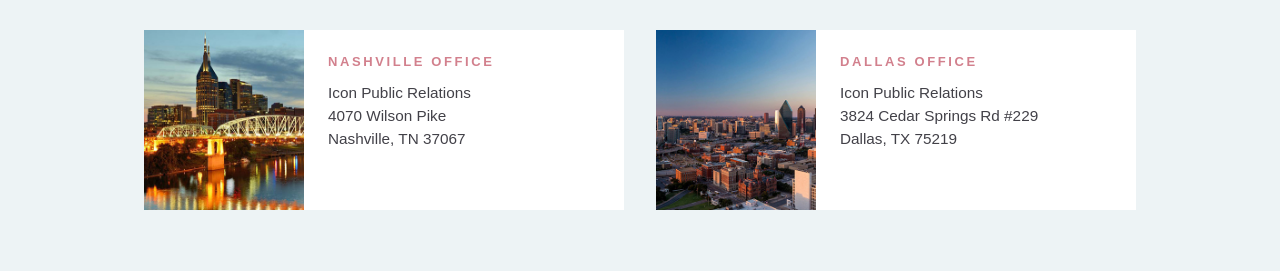
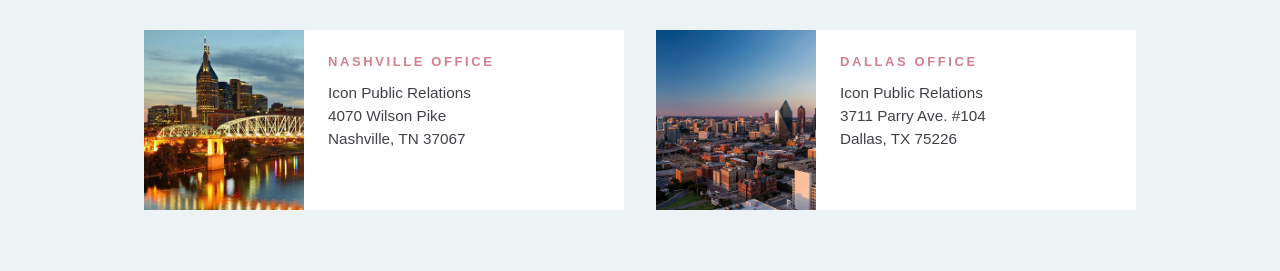
Before and after one commit to jgilyead/icon-pr, a Jekyll site: the page built from index.html, in a window 1280 px wide. Shown: the part 1544-1815 px from the top of the page. Built offline with Jekyll 4.4.1, drawn with Linux system fonts in a browser that asks for light colours; nearby versions of some CDN libraries; some web fonts are replaced.

Commit message:
Update TX location address

```diff
--- a/_data/locations.yml
+++ b/_data/locations.yml
@@ -28,9 +28,9 @@
 
 - name:           Dallas
   fn:             Icon Public Relations
-  street-address: "3824 Cedar Springs Rd #229"
+  street-address: "3711 Parry Ave. #104"
   locality:       Dallas
   region:         TX
   region-title:   Texas
-  postal-code:    "75219"
+  postal-code:    "75226"
   img-url:        dallas
```
